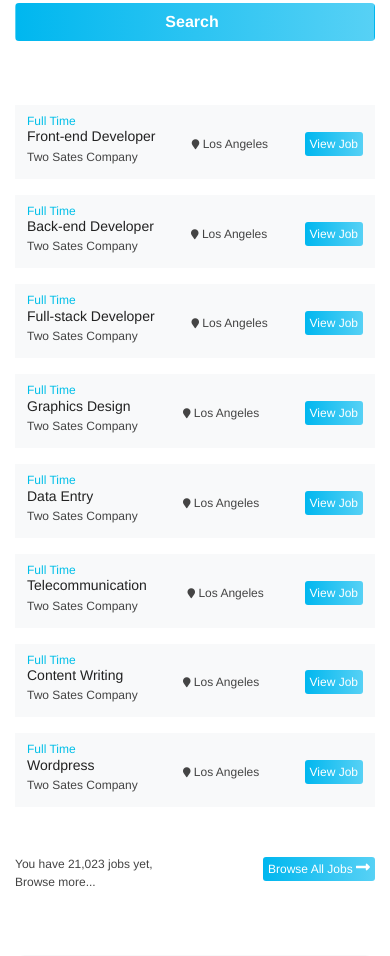
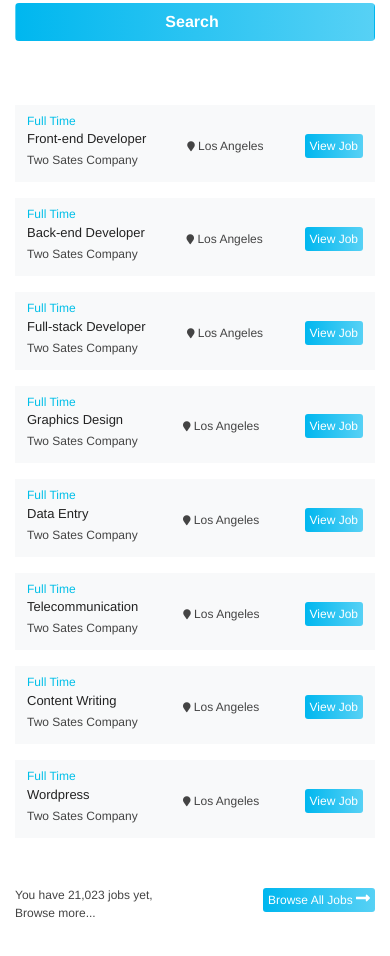
Before and after one commit to themrcreation/jobortunity, a plain HTML site: page index.html in a window 390 px wide. Shown: the part 4720-5676 px from the top of the page. Drawn offline with nearby package versions, Linux system fonts and the light colour scheme.

Commit message:
responsive

```diff
--- a/css/media.css
+++ b/css/media.css
@@ -292,8 +292,7 @@
     }
 
     .jobs h5 {
-        font-size: 14px;
-        line-height: 0.8;
+        font-size: 13px;
     }
 
     .jobs p, .jobs span, .jobs h6, .jobs small {
```
